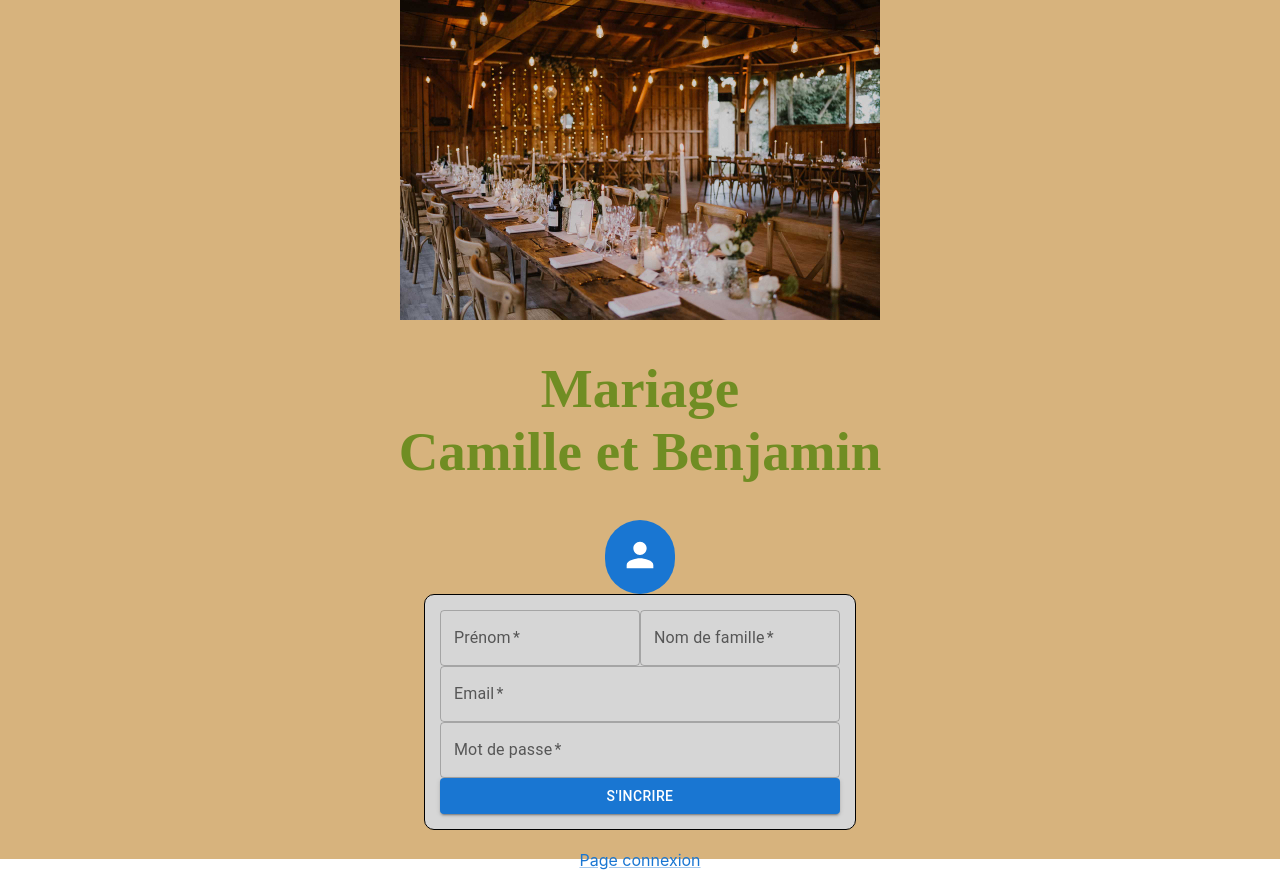
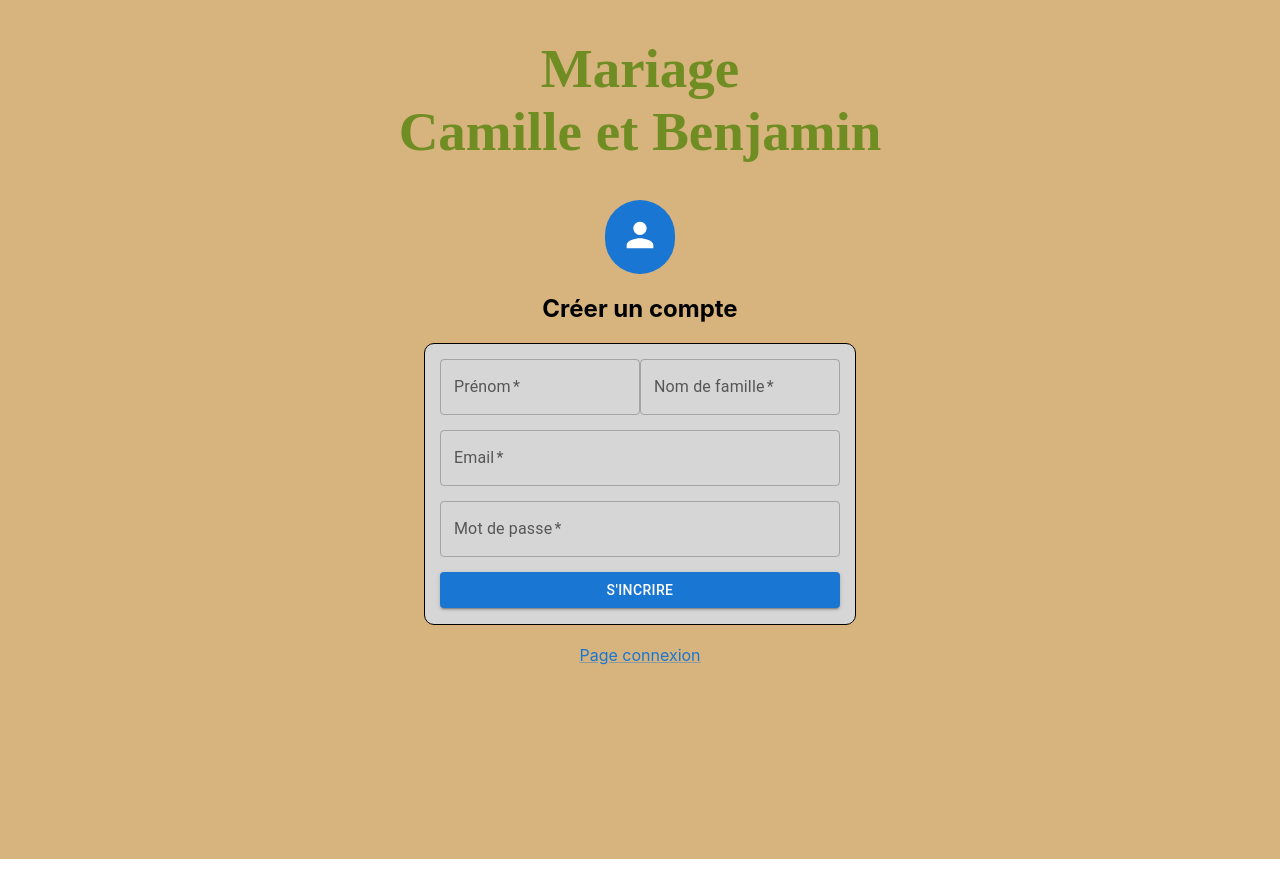
Before and after one commit to BenGex31/weddingguests, a React (Create React App) app: page /signup in a window 1280 px wide. Built offline with nearby package versions, Linux system fonts and the light colour scheme; a web font is replaced by a local one.

Commit message:
Update SignUp.jsx

```diff
--- a/src/pages/SignUp.jsx
+++ b/src/pages/SignUp.jsx
@@ -10,15 +10,11 @@ import weddingHall1 from "../assets/beyssac1.jpeg";
 const SignUp = () => {
   return (
     <div className='signUpContainerMain'>
-      <img
-        src={weddingHall1}
-        alt='beyssac'
-        style={{ height: 320, width: 480 }}
-      />
       <WeddingTitle />
       <div className='containerIcon'>
         <PersonIcon style={{ fontSize: 40, color: "white" }} />
       </div>
+      <h2>Créer un compte</h2>
       <div className='signUpForm'>
         <div style={{ display: "flex", justifyContent: "space-between" }}>
           <Input id='firstname' label='Prénom' variant='outlined' />
```
